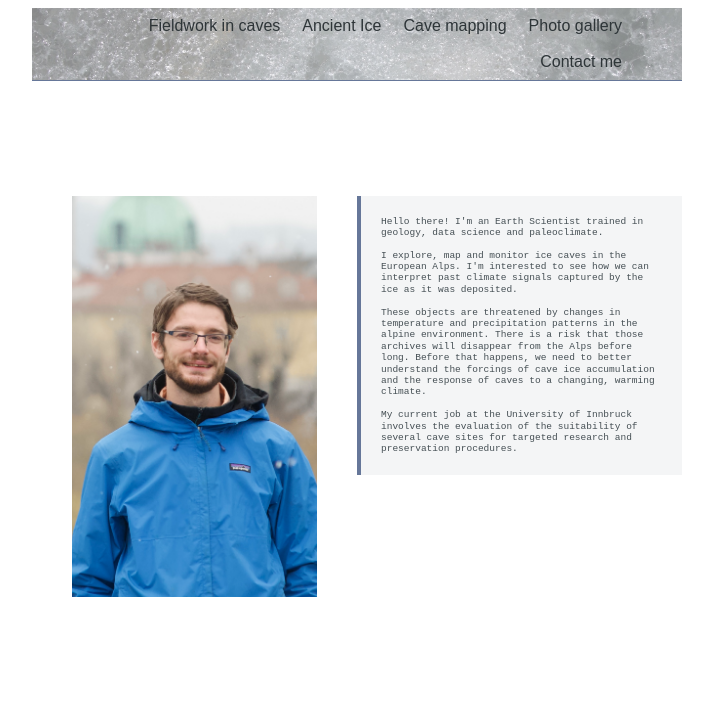
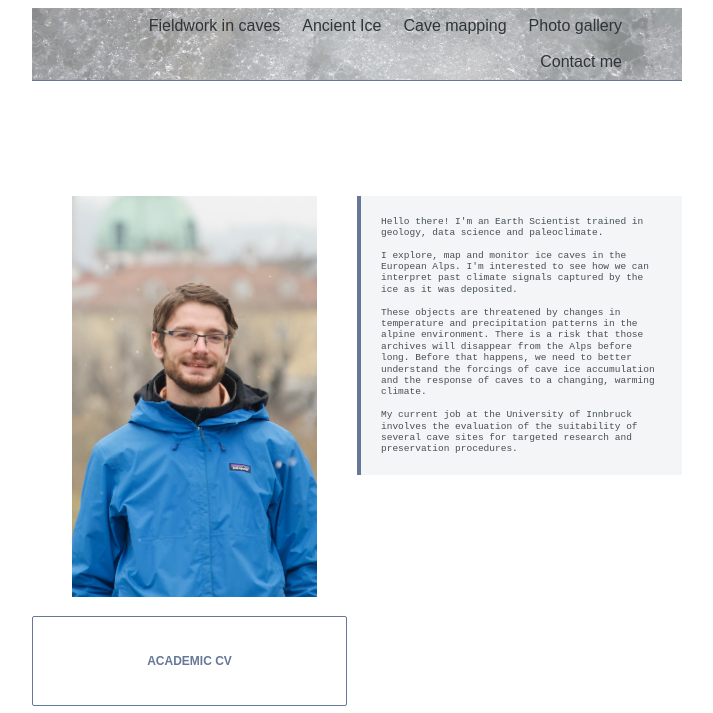
Before and after one commit to tr1813/ancient-ice-in-austria, a plain HTML site: page html/about_me.html in a window 1280 px wide. Shown: the top 713 px of the page, without its empty margins (283-996 px from the left). Drawn offline with Linux system fonts and the light colour scheme; grey boxes are pictures that could not be loaded.

Commit message:
update about me page

```diff
--- a/html/about_me.html
+++ b/html/about_me.html
@@ -46,6 +46,9 @@ These objects are threatened by changes in temperature and precipitation pattern
 
 My current job at the University of Innbruck involves the evaluation of the suitability of several cave sites for targeted research and preservation procedures.</code></pre>
 </div>
+<button>
+<a href="https://drive.google.com/file/d/1MODuvgM17Se05vJR3hUMjZYznQe4oom1/view?usp=sharing">Academic CV</a>
+</button>
 <div class="wp-block-spacer" style="height:100px" aria-hidden="true">
 
 </div>
```
Also changed, not shown: 2 other files.
